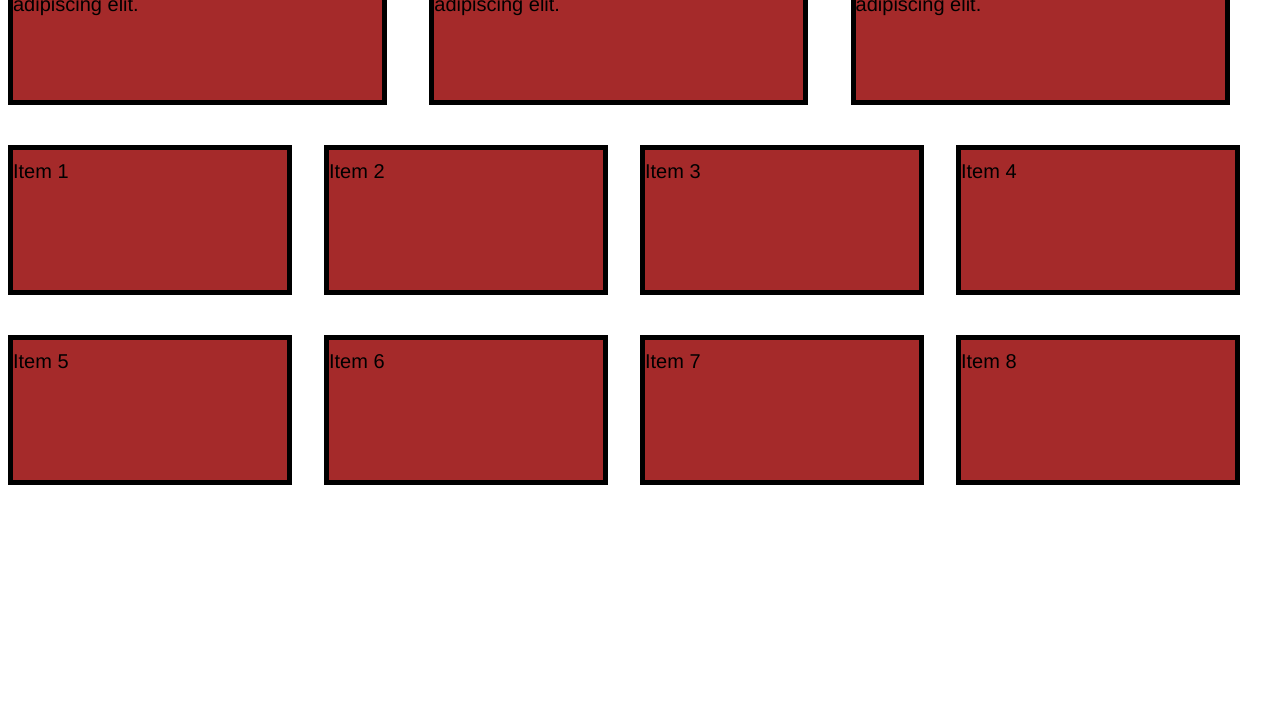
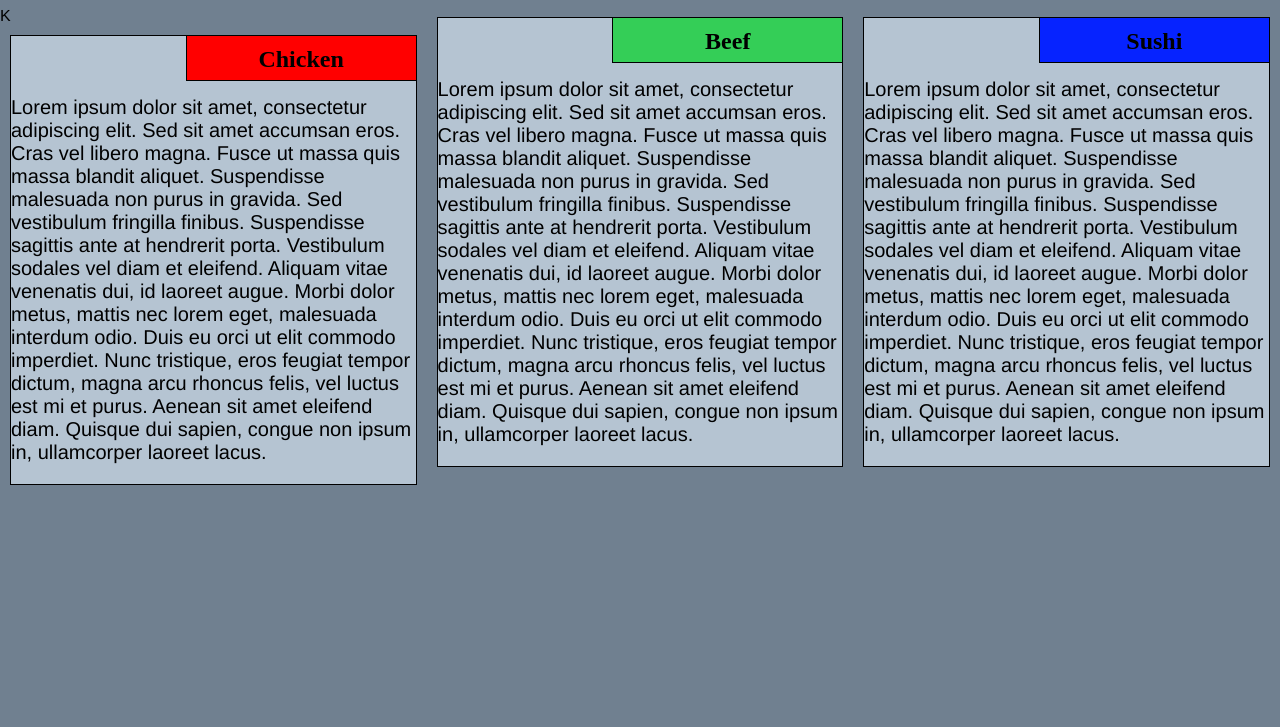
Before and after one commit to vShlapachenko/coursera-front-end-course, a plain HTML site: page module2-sol/index.html in a window 1280 px wide. Shown: the part 73-800 px from the top of the page. Drawn offline with Linux system fonts and the light colour scheme.

Commit message:
finished assignment for module 2

```diff
--- a/module2-sol/css/styles.css
+++ b/module2-sol/css/styles.css
@@ -3,15 +3,54 @@
     font-family: "Helvetica Neue", serif;
 }
 
+body{
+    margin: 0;
+    padding: 0;
+    background: slategray;
+}
+
+h1{
+    text-align: center;
+    color: #7abaff;
+}
+
+h2{
+   float: right;
+    border-bottom: 1px solid black;
+    border-left: 1px solid black;
+    margin: 0;
+    width: 230px;
+    text-align: center;
+    font-family: "Times New Roman", serif;
+    font-size: 24px;
+    font-weight: bold;
+    height: 45px;
+    padding-top: 10px;
+}
+
+section > h2.chicken {
+    background-color: red;
+}
+
+section > h2.sushi {
+    background-color: #0623ff;
+}
+
+section > h2.beef {
+    background-color: #34ce57;
+}
 
 p {
-    border: 5px solid black;
-    background-color: #A52A2A;
-    width: 90%;
     font-size: 125%;
-    height: 150px;
-    padding-top: 10px;
+    padding-top: 40px;
 }
+section {
+    border: 1px solid black;
+    background-color: #b5c4d2;
+    margin: 10px;
+}
+
+
 
 .row {
     width: 100%;
--- a/module2-sol/index.html
+++ b/module2-sol/index.html
@@ -2,37 +2,70 @@
 <html lang="en">
 <head>
     <meta charset="UTF-8">
+    <meta name = "viewport" content = "width=device-width, initial-scale=1">
     <title>Title</title>
     <link rel="stylesheet" href="css/styles.css">
 </head>
 <body>
+    <h1>MENU</h1>
     <div class="row">
-        <div class="col-lg-4 col-md-6 col-sm-12">
+        <div class="col-lg-4 col-md-6 col-sm-12">K
+            <section>
+                <h2 class = "chicken">Chicken</h2>
                  <p>
                      Lorem ipsum dolor sit amet, consectetur adipiscing elit.
+                     Sed sit amet accumsan eros. Cras vel libero magna.
+                     Fusce ut massa quis massa blandit aliquet.
+                     Suspendisse malesuada non purus in gravida.
+                     Sed vestibulum fringilla finibus.
+                     Suspendisse sagittis ante at hendrerit porta.
+                     Vestibulum sodales vel diam et eleifend.
+                     Aliquam vitae venenatis dui, id laoreet augue.
+                     Morbi dolor metus, mattis nec lorem eget, malesuada interdum odio.
+                     Duis eu orci ut elit commodo imperdiet. Nunc tristique, eros feugiat tempor dictum,
+                     magna arcu rhoncus felis, vel luctus est mi et purus.
+                     Aenean sit amet eleifend diam. Quisque dui sapien, congue non ipsum in, ullamcorper laoreet lacus.
                  </p>
+            </section>
         </div>
         <div class="col-lg-4 col-md-6 col-sm-12">
+            <section>
+                <h2 class="beef">Beef</h2>
                 <p>
                     Lorem ipsum dolor sit amet, consectetur adipiscing elit.
+                    Sed sit amet accumsan eros. Cras vel libero magna.
+                    Fusce ut massa quis massa blandit aliquet.
+                    Suspendisse malesuada non purus in gravida.
+                    Sed vestibulum fringilla finibus.
+                    Suspendisse sagittis ante at hendrerit porta.
+                    Vestibulum sodales vel diam et eleifend.
+                    Aliquam vitae venenatis dui, id laoreet augue.
+                    Morbi dolor metus, mattis nec lorem eget, malesuada interdum odio.
+                    Duis eu orci ut elit commodo imperdiet. Nunc tristique, eros feugiat tempor dictum,
+                    magna arcu rhoncus felis, vel luctus est mi et purus.
+                    Aenean sit amet eleifend diam. Quisque dui sapien, congue non ipsum in, ullamcorper laoreet lacus.
                 </p>
+            </section>
         </div>
         <div class="col-lg-4 col-md-12 col-sm-12">
+            <section>
+                <h2 class = "sushi">Sushi</h2>
                 <p>
                     Lorem ipsum dolor sit amet, consectetur adipiscing elit.
+                    Sed sit amet accumsan eros. Cras vel libero magna.
+                    Fusce ut massa quis massa blandit aliquet.
+                    Suspendisse malesuada non purus in gravida.
+                    Sed vestibulum fringilla finibus.
+                    Suspendisse sagittis ante at hendrerit porta.
+                    Vestibulum sodales vel diam et eleifend.
+                    Aliquam vitae venenatis dui, id laoreet augue.
+                    Morbi dolor metus, mattis nec lorem eget, malesuada interdum odio.
+                    Duis eu orci ut elit commodo imperdiet. Nunc tristique, eros feugiat tempor dictum,
+                    magna arcu rhoncus felis, vel luctus est mi et purus.
+                    Aenean sit amet eleifend diam. Quisque dui sapien, congue non ipsum in, ullamcorper laoreet lacus.
                 </p>
+            </section>
         </div>
-    </div>
-
-    <div class="row">
-        <div class="col-lg-3 col-md-6"><p>Item 1</p></div>
-        <div class="col-lg-3 col-md-12"><p>Item 2</p></div>
-        <div class="col-lg-3 col-md-6"><p>Item 3</p></div>
-        <div class="col-lg-3 col-md-6"><p>Item 4</p></div>
-        <div class="col-lg-3 col-md-6"><p>Item 5</p></div>
-        <div class="col-lg-3 col-md-6"><p>Item 6</p></div>
-        <div class="col-lg-3 col-md-6"><p>Item 7</p></div>
-        <div class="col-lg-3 col-md-6"><p>Item 8</p></div>
     </div>
 </body>
 </html>
```
Also changed, not shown: learning-path/index.html (+2 -2 lines). Lines whose indentation alone changed are shown as unchanged.
